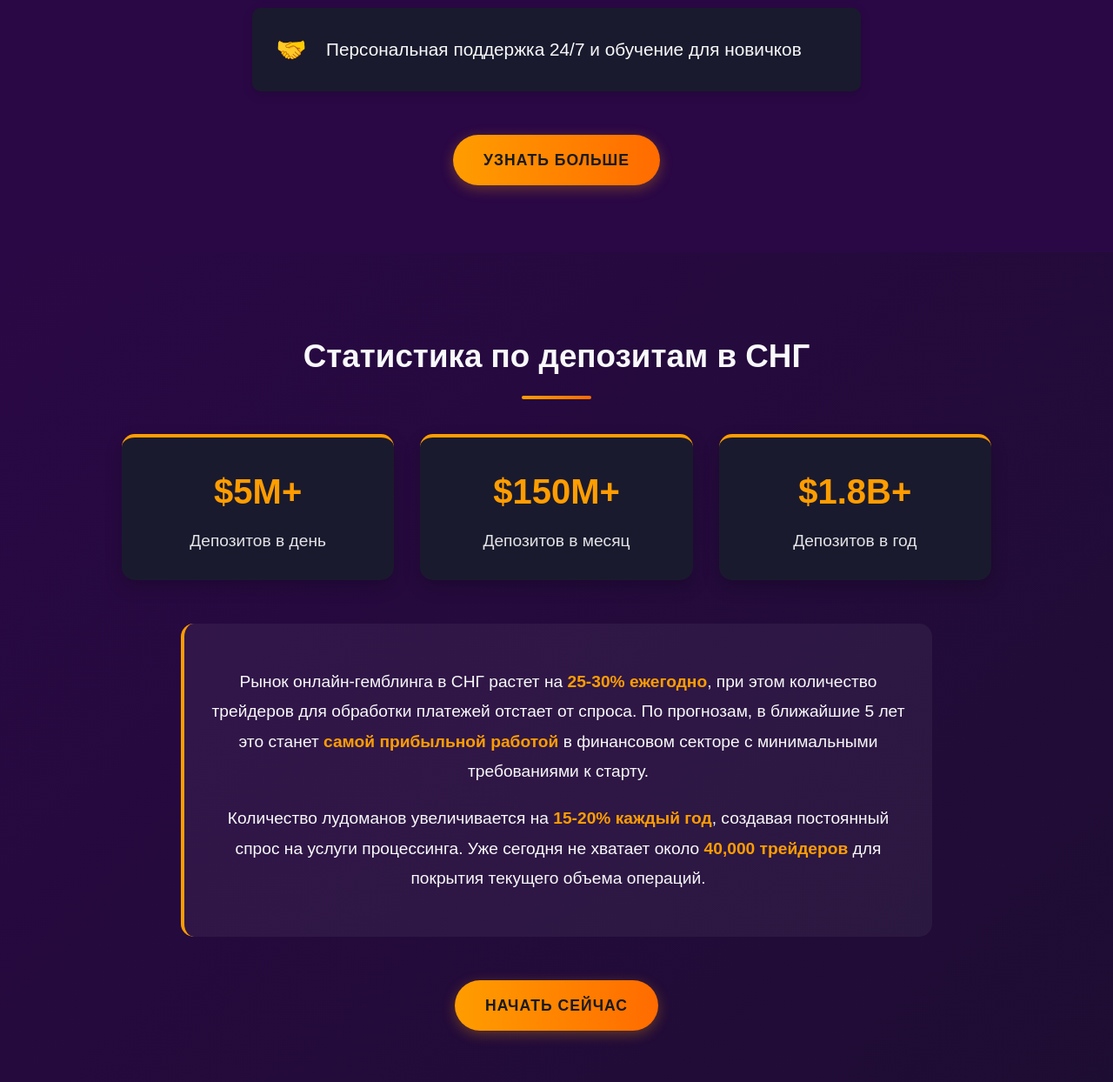
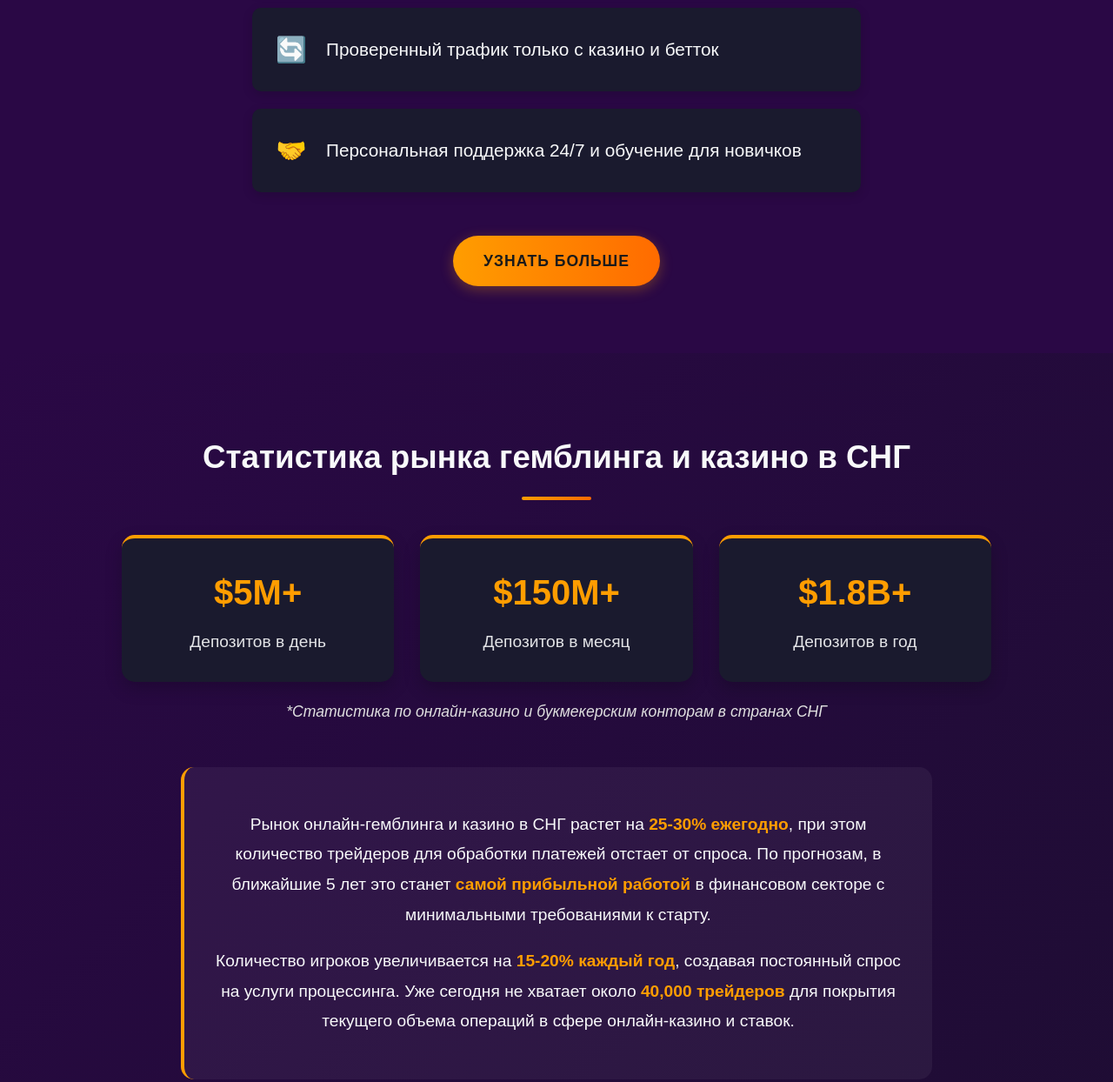
Before and after one commit to bliss-trade/platform, a plain HTML site: page index.html in a window 1280 px wide. Shown: the part 2260-3504 px from the top of the page at 87% size. Drawn offline with Linux system fonts and the light colour scheme.

Commit message:
index.html

```diff
--- a/index.html
+++ b/index.html
@@ -220,6 +220,14 @@
             color: var(--accent);
             font-weight: bold;
         }
+        .market-info {
+            max-width: 800px;
+            margin: 20px auto 0;
+            font-size: 1.1rem;
+            text-align: center;
+            color: var(--text-gray);
+            font-style: italic;
+        }
         @media (min-width: 768px) {
             h1 {
                 font-size: 2.8rem;
@@ -322,6 +330,10 @@
                     <div>Надежный трафик только с казино и ставок</div>
                 </div>
                 <div class="advantage-item">
+                    <div class="advantage-icon">🔄</div>
+                    <div>Проверенный трафик только с казино и бетток</div>
+                </div>
+                <div class="advantage-item">
                     <div class="advantage-icon">🤝</div>
                     <div>Персональная поддержка 24/7 и обучение для новичков</div>
                 </div>
@@ -334,7 +346,7 @@
 
     <div class="section-block stats-block">
         <div class="container">
-            <h2 class="section-title">Статистика по депозитам в СНГ</h2>
+            <h2 class="section-title">Статистика рынка гемблинга и казино в СНГ</h2>
             <div class="stats-grid">
                 <div class="stat-card">
                     <div class="stat-value">$5M+</div>
@@ -349,9 +361,12 @@
                     <div class="stat-label">Депозитов в год</div>
                 </div>
             </div>
+            <div class="market-info">
+                *Статистика по онлайн-казино и букмекерским конторам в странах СНГ
+            </div>
             <div class="stats-description">
-                <p>Рынок онлайн-гемблинга в СНГ растет на <span class="highlight">25-30% ежегодно</span>, при этом количество трейдеров для обработки платежей отстает от спроса. По прогнозам, в ближайшие 5 лет это станет <span class="highlight">самой прибыльной работой</span> в финансовом секторе с минимальными требованиями к старту.</p>
-                <p>Количество лудоманов увеличивается на <span class="highlight">15-20% каждый год</span>, создавая постоянный спрос на услуги процессинга. Уже сегодня не хватает около <span class="highlight">40,000 трейдеров</span> для покрытия текущего объема операций.</p>
+                <p>Рынок онлайн-гемблинга и казино в СНГ растет на <span class="highlight">25-30% ежегодно</span>, при этом количество трейдеров для обработки платежей отстает от спроса. По прогнозам, в ближайшие 5 лет это станет <span class="highlight">самой прибыльной работой</span> в финансовом секторе с минимальными требованиями к старту.</p>
+                <p>Количество игроков увеличивается на <span class="highlight">15-20% каждый год</span>, создавая постоянный спрос на услуги процессинга. Уже сегодня не хватает около <span class="highlight">40,000 трейдеров</span> для покрытия текущего объема операций в сфере онлайн-казино и ставок.</p>
             </div>
             <div class="btn-container">
                 <a href="https://bliss-trade.github.io/contacts/" class="btn">Начать сейчас</a>
```
